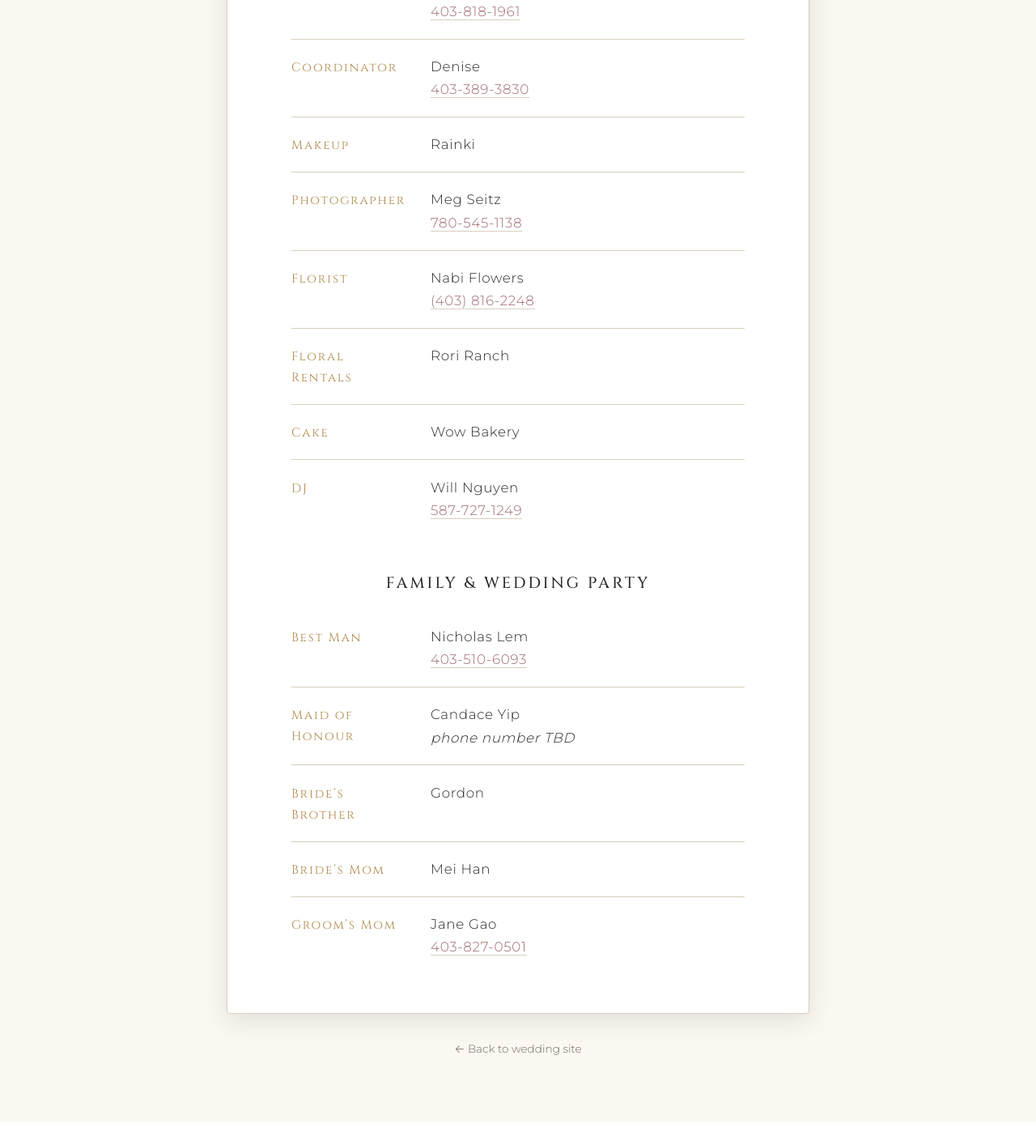
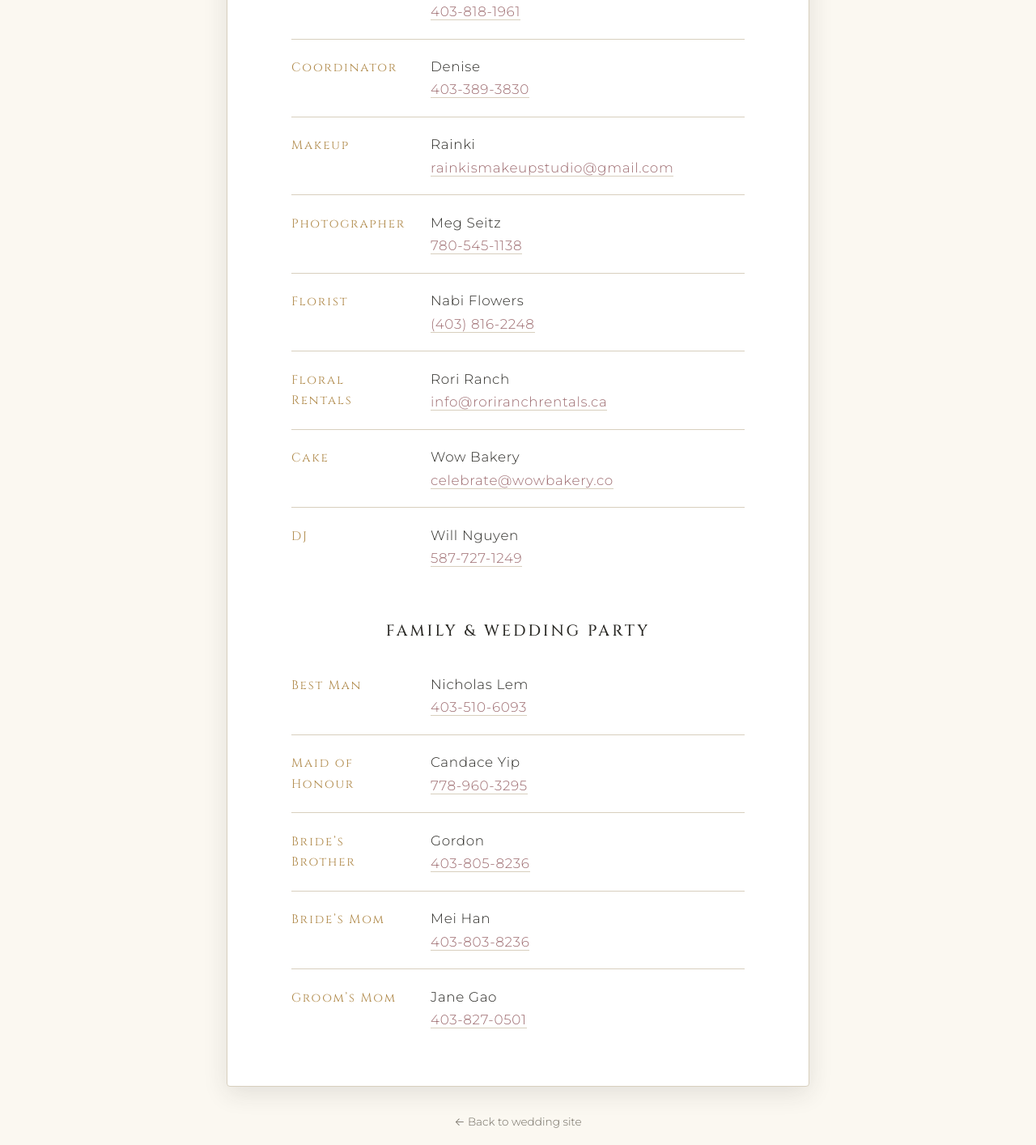
Before and after one commit to stevenliuxd/wedding-site, a Flask app: page /weddingparty in a window 1280 px wide. Shown: the part 4043-5457 px from the top of the page at 81% size. Before the commit the page ends 5428 px from the top, so only its background shows below. Run offline with Flask 3, Linux system fonts and the light colour scheme.

Commit message:
Add contact details for vendors and remaining family/wedding party members
Adds emails for Rainki, Rori Ranch, and Wow Bakery, and phone numbers
for Candace, Gordon, and Mei Han on the wedding party contacts section.

```diff
--- a/templates/wedding_party.html
+++ b/templates/wedding_party.html
@@ -86,7 +86,7 @@
     </div>
     <div class="program-row">
       <div class="program-time">Makeup</div>
-      <div class="program-event">Rainki</div>
+      <div class="program-event">Rainki<br><a href="mailto:rainkismakeupstudio@gmail.com">rainkismakeupstudio@gmail.com</a></div>
     </div>
     <div class="program-row">
       <div class="program-time">Photographer</div>
@@ -98,11 +98,11 @@
     </div>
     <div class="program-row">
       <div class="program-time">Floral Rentals</div>
-      <div class="program-event">Rori Ranch</div>
+      <div class="program-event">Rori Ranch<br><a href="mailto:info@roriranchrentals.ca">info@roriranchrentals.ca</a></div>
     </div>
     <div class="program-row">
       <div class="program-time">Cake</div>
-      <div class="program-event">Wow Bakery</div>
+      <div class="program-event">Wow Bakery<br><a href="mailto:celebrate@wowbakery.co">celebrate@wowbakery.co</a></div>
     </div>
     <div class="program-row">
       <div class="program-time">DJ</div>
@@ -119,15 +119,15 @@
     </div>
     <div class="program-row">
       <div class="program-time">Maid of Honour</div>
-      <div class="program-event">Candace Yip<br><em>phone number TBD</em></div>
+      <div class="program-event">Candace Yip<br><a href="tel:+17789603295">778-960-3295</a></div>
     </div>
     <div class="program-row">
       <div class="program-time">Bride&rsquo;s Brother</div>
-      <div class="program-event">Gordon</div>
+      <div class="program-event">Gordon<br><a href="tel:+14038058236">403-805-8236</a></div>
     </div>
     <div class="program-row">
       <div class="program-time">Bride&rsquo;s Mom</div>
-      <div class="program-event">Mei Han</div>
+      <div class="program-event">Mei Han<br><a href="tel:+14038038236">403-803-8236</a></div>
     </div>
     <div class="program-row">
       <div class="program-time">Groom&rsquo;s Mom</div>
```
